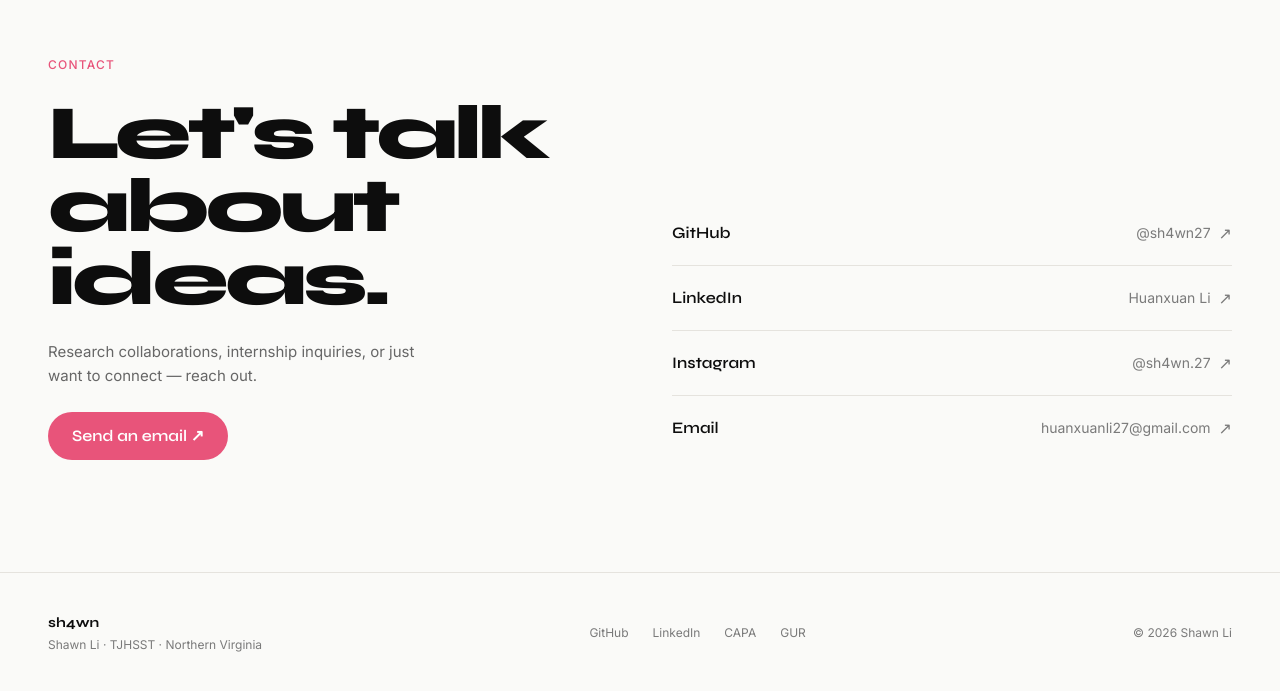
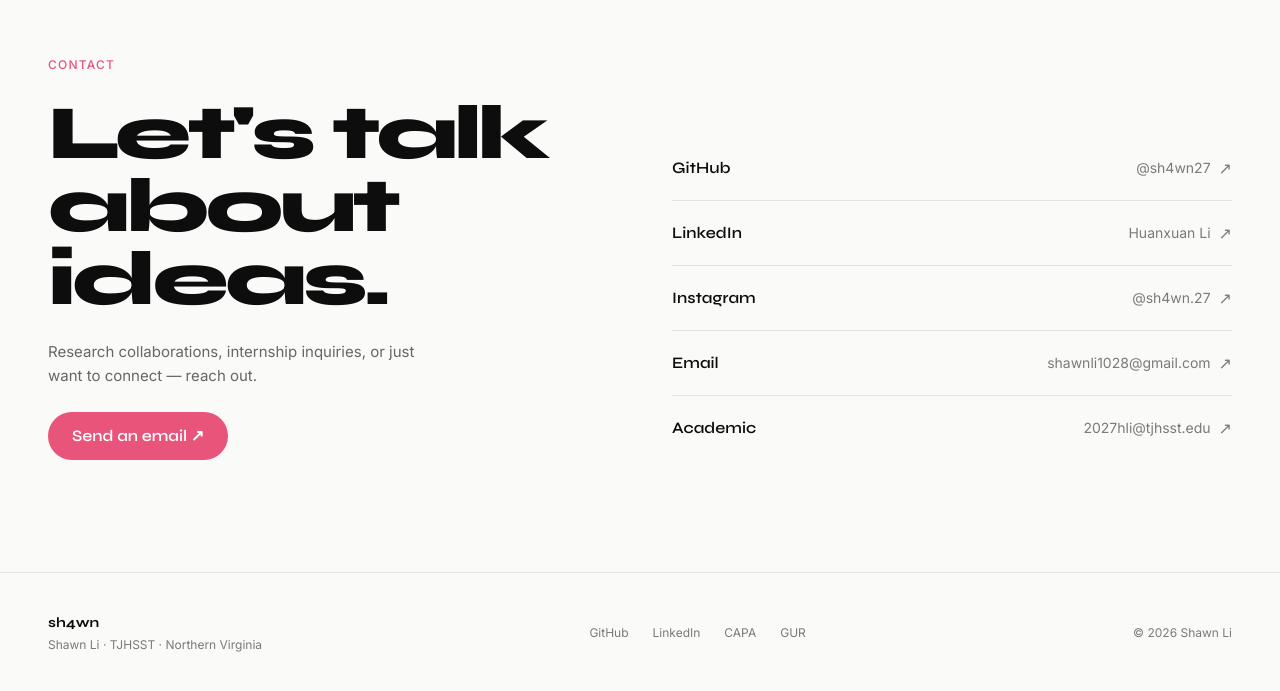
Before and after one commit to sh4wn27/sh4wn, a Next.js app: page / in a window 1280 px wide. Shown: the part 4972-5663 px from the top of the page. Built offline with nearby package versions, Linux system fonts and the light colour scheme.

Commit message:
email update

```diff
--- a/components/Contact.tsx
+++ b/components/Contact.tsx
@@ -7,7 +7,8 @@ const socials = [
   { label: "GitHub", href: "https://github.com/sh4wn27", handle: "@sh4wn27" },
   { label: "LinkedIn", href: "https://www.linkedin.com/in/huanxuan-li-b99ba72a5/", handle: "Huanxuan Li" },
   { label: "Instagram", href: "https://www.instagram.com/sh4wn.27/", handle: "@sh4wn.27" },
-  { label: "Email", href: "mailto:huanxuanli27@gmail.com", handle: "huanxuanli27@gmail.com" },
+  { label: "Email", href: "mailto:shawnli1028@gmail.com", handle: "shawnli1028@gmail.com" },
+  { label: "Academic", href: "mailto:2027hli@tjhsst.edu", handle: "2027hli@tjhsst.edu" },
 ];
 
 export default function Contact() {
@@ -31,7 +32,7 @@ export default function Contact() {
             Research collaborations, internship inquiries, or just want to connect — reach out.
           </p>
           <a
-            href="mailto:huanxuanli27@gmail.com"
+            href="mailto:shawnli1028@gmail.com"
             className="inline-flex items-center gap-2 font-display font-semibold text-base text-white bg-accent rounded-full px-6 py-3 hover:opacity-90 transition-all duration-200"
           >
             Send an email ↗
--- a/components/Hero.tsx
+++ b/components/Hero.tsx
@@ -62,7 +62,7 @@ export default function Hero() {
             { label: "GitHub", href: "https://github.com/sh4wn27" },
             { label: "LinkedIn", href: "https://www.linkedin.com/in/huanxuan-li-b99ba72a5/" },
             { label: "Instagram", href: "https://www.instagram.com/sh4wn.27/" },
-            { label: "Email", href: "mailto:huanxuanli27@gmail.com" },
+            { label: "Email", href: "mailto:shawnli1028@gmail.com" },
           ].map((link) => (
             <a
               key={link.label}
--- a/components/Nav.tsx
+++ b/components/Nav.tsx
@@ -49,7 +49,7 @@ export default function Nav() {
             </a>
           ))}
           <a
-            href="mailto:huanxuanli27@gmail.com"
+            href="mailto:shawnli1028@gmail.com"
             className="text-sm font-sans px-4 py-1.5 border border-border rounded-full text-foreground hover:border-accent hover:text-accent transition-colors duration-200"
           >
             Get in touch
```
